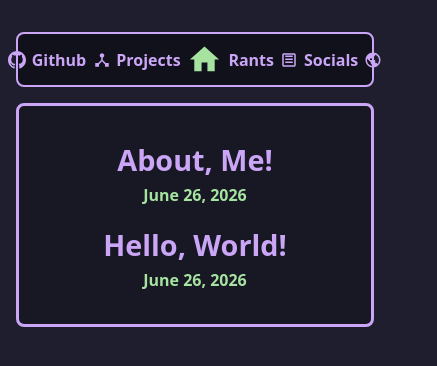
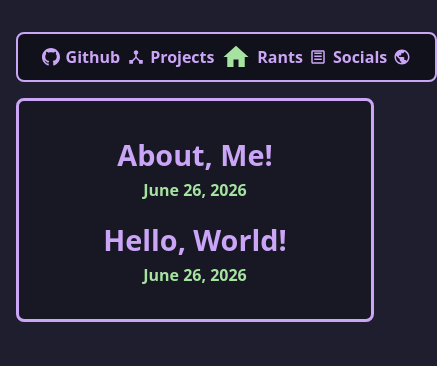
Before and after one commit to Khitboksy/blog, an Astro site: page / in a window 390 px wide. Shown: the whole page, 437 px wide, since content can reach past the window. Built offline with nearby package versions, Linux system fonts and the light colour scheme; Astro itself is replaced by a stand-in of ours; a small style sheet from the web is missing.

Commit message:
more mobile formatting

```diff
--- a/src/layouts/BlogLayout.astro
+++ b/src/layouts/BlogLayout.astro
@@ -31,7 +31,7 @@ import '../styles/global.css';
           Projects
         </a>
         <a href="/blog/">
-          <img class="nav-icon" src="/blog/icons/home.svg" width="35" height="35" alt="Home">
+          <img class="nav-icon" src="/blog/icons/home.svg" width="30" height="30" alt="Home">
         </a>
         <a href="/blog/posts/">
           Rants
--- a/src/styles/global.css
+++ b/src/styles/global.css
@@ -42,12 +42,11 @@ body {
 }
 
 .nav-bar {
-  max-width: 500px;
-  margin: 0 auto;
+  margin: 0 auto 1rem;
   background: var(--bg-nav);
   border: 2px solid var(--accent);
   border-radius: 8px;
-  margin-bottom: 1rem;
+  width: fit-content;
 }
 .nav-bar nav {
   padding: 0.5rem 1.5rem;
```
